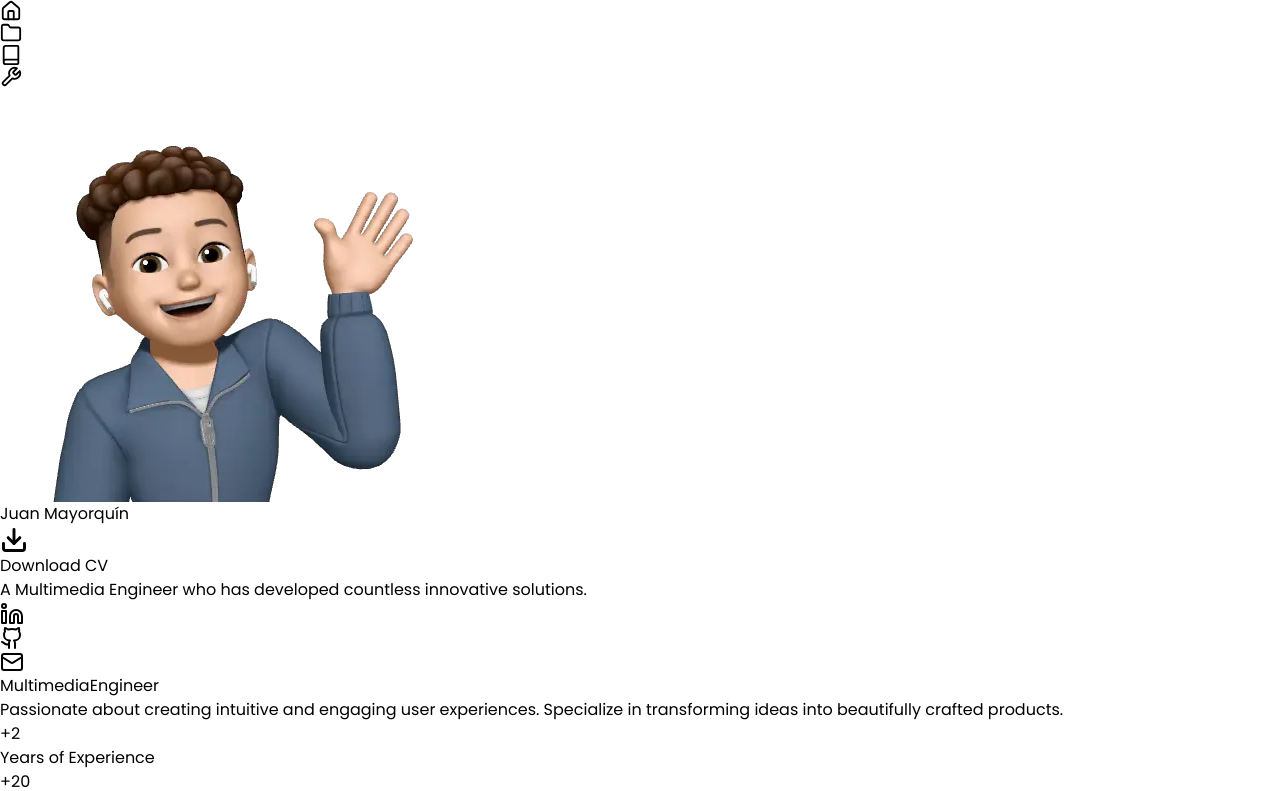
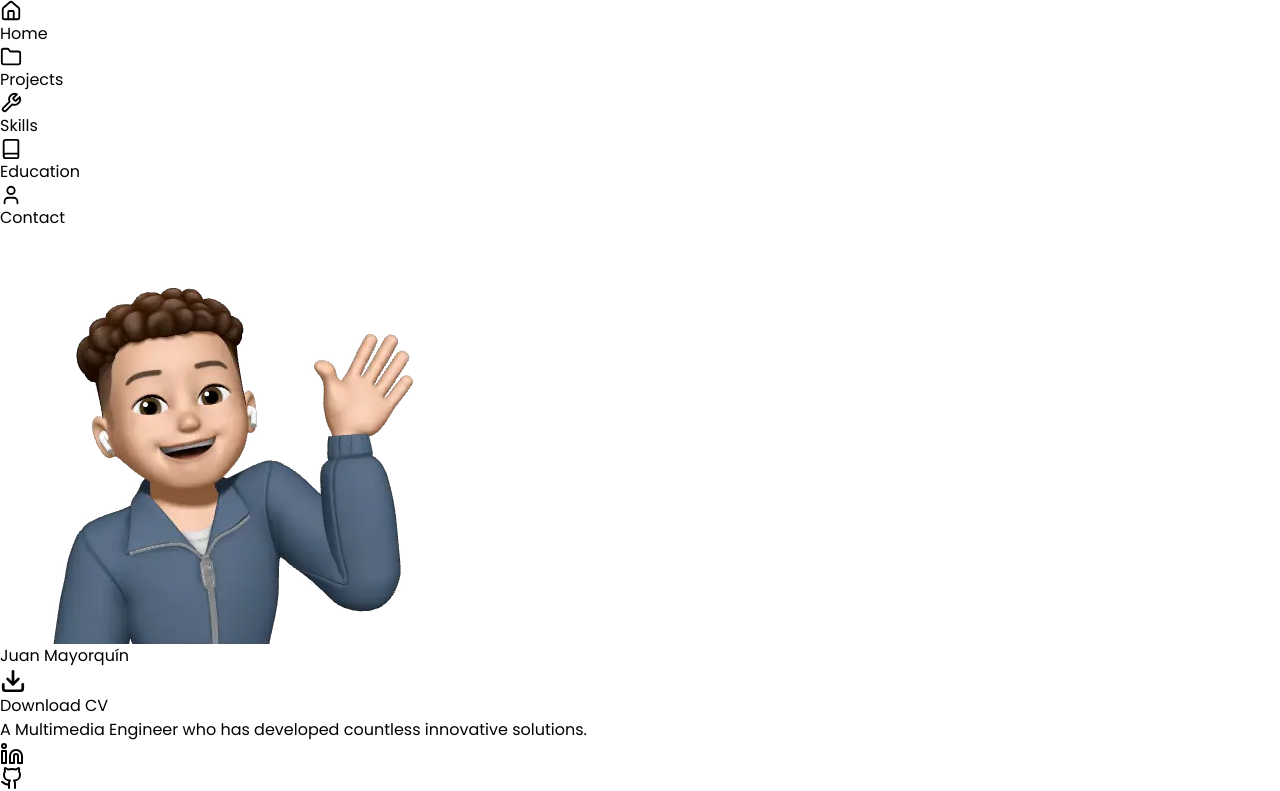
Before and after one commit to juanmayorquin/portfolio, a React (Vite) app: page / in a window 1280 px wide. Shown: the top 791 px of the page. Built offline with nearby package versions, Linux system fonts and the light colour scheme.

Commit message:
Actualizar estilos de Navbar, PresentationCard y ContactForm, y agregar componente NavbarItem

```diff
--- a/src/App.jsx
+++ b/src/App.jsx
@@ -10,11 +10,11 @@ import Footer from "./components/Footer";
 function App() {
   return (
     <>
-      <div className="bg-[radial-gradient(ellipse_at_top,_var(--tw-gradient-stops))] from-[#12181f] from-10% to-neutral-950">
+      <div className="bg-[radial-gradient(ellipse_at_top,_var(--tw-gradient-stops))] from-[#251917] via-black to-black">
         <Navbar />
         <div className="w-full flex flex-none items-center justify-center mt-16">
-          <div className="w-full max-w-6xl flex gap-20 relative">
-            <div className="h-full w-1/3 sticky top-1/2 -translate-y-1/2">
+          <div className="w-full max-w-6xl md:flex gap-20 relative">
+            <div className="h-full w-10/12 md:w-1/3 m-auto md:m-0 md:sticky md:top-1/2 md:-translate-y-1/2">
               <PresentationCard />
             </div>
             <div className="h-full w-2/3 flex flex-col gap-20">
--- a/src/components/Navbar.jsx
+++ b/src/components/Navbar.jsx
@@ -1,29 +1,15 @@
-import { LuHouse, LuFolder, LuBook, LuWrench } from "react-icons/lu";
+import { LuHouse, LuFolder, LuBook, LuWrench, LuUser } from "react-icons/lu";
+import NavbarItem from "./NavbarItem";
 
 const Navbar = () => {
   return (
-    <div className="w-full h-min p-6 grid place-items-center text-white">
-      <nav className="flex justify-between w-72 px-8 py-3 bg-white/[0.03] rounded-xl">
-        <div className="hover:scale-110 transition-all">
-          <a href="/">
-            <LuHouse size={22} />
-          </a>
-        </div>
-        <div className="hover:scale-110 transition-all">
-          <a href="#projects">
-            <LuFolder size={22} />
-          </a>
-        </div>
-        <div className="hover:scale-110 transition-all">
-          <a href="#education">
-            <LuBook size={22} />
-          </a>
-        </div>
-        <div className="hover:scale-110 transition-all">
-          <a href="#">
-            <LuWrench size={22} />
-          </a>
-        </div>
+    <div className="p-6 grid place-items-center text-white">
+      <nav className="flex justify-between gap w-80 px-8 py-4 bg-white/[0.03] rounded-xl">
+        <NavbarItem Icon={LuHouse} href={"/"} label={"Home"}/>
+        <NavbarItem Icon={LuFolder} href={"#projects"} label={"Projects"}/>
+        <NavbarItem Icon={LuWrench} href={"#skills"} label={"Skills"}/>
+        <NavbarItem Icon={LuBook} href={"#education"} label={"Education"}/>
+        <NavbarItem Icon={LuUser} href={"#contact"} label={"Contact"}/>
       </nav>
     </div>
   );
--- /dev/null
+++ b/src/components/NavbarItem.jsx
@@ -0,0 +1,15 @@
+/* eslint-disable react/prop-types */
+const NavbarItem = ({Icon, href, label}) => {
+  return (
+    <div className="relative hover:scale-110 group transition-all">
+          <a href={href}>
+            <Icon className="group-hover:text-white" size={22} />
+          </a>
+          <p className="bg-black/30 py-1 px-3 opacity-0 left-1/2 -translate-x-1/2 top-10 text-sm rounded cursor-default invisible group-hover:visible group-hover:opacity-100 absolute transition-all">
+            {label}
+          </p>
+        </div>
+  )
+}
+
+export default NavbarItem
--- a/src/components/Project.jsx
+++ b/src/components/Project.jsx
@@ -5,7 +5,7 @@ import Tag from "./Tag";
 
 const Project = ({ img, title, description, gitHubLink, deployLink, tags }) => {
   return (
-    <article className="flex items-center justify-between rounded-xl px-8 p-4 gap-5 hover:bg-white/5 border-2 border-white/10  transition-all duration-300">
+    <article className="flex items-center border-l-4 border-transparent hover:border-orange-600 justify-between rounded-l rounded-r-xl px-8 p-4 gap-5 hover:bg-white/5 hover:translate-x-2 transition-all">
       <div className="flex gap-10 items-center">
         <img
           className="object-cover rounded-md h-32 w-32"
--- a/src/components/SkillCard.jsx
+++ b/src/components/SkillCard.jsx
@@ -2,11 +2,11 @@
 const SkillCard = ({ Icon, name, color }) => {
   return (
     <div
-      className="flex h-32 w-32 items-center justify-center rounded-xl gap-6 p-4 hover:bg-white/5 border-2 border-white/10  transition-all duration-300 group"
+      className="flex h-32 w-32 items-center justify-center rounded-xl gap-6 p-4 hover:bg-white/5 hover:-translate-y-1 transition-all group"
       style={{color}}
     >
       <div className="flex flex-col gap-3 justify-center items-center">
-        <Icon size={50} />
+        <Icon className="group-hover:scale-105 transition-all" size={50} />
         <p className="text-lg text-neutral-300 group-hover:text-white font-medium transition-all">
           {name}
         </p>
--- a/src/components/TimelineItem.jsx
+++ b/src/components/TimelineItem.jsx
@@ -5,7 +5,7 @@ const TimelineItem = ({ title, school, initYear, finishYear, skills }) => {
   return (
     <div className="timeline-item flex items-center gap-5 group">
       <div className="timeline-item-dot h-5 w-5 rounded-[50%] bg-neutral-900 border-4 border-orange-600 group-hover:border-neutral-100 z-10 group-hover:bg-orange-600 group-hover:scale-[1.33] group-hover:shadow-sm  shadow-orange-600 transition-all"></div>
-      <div className="timeline-item-content w-full flex flex-col gap-4 group-hover:bg-white/5 px-8 py-5 rounded-xl transition-all">
+      <div className="timeline-item-content w-full flex flex-col gap-4 group-hover:bg-white/5 group-hover:translate-x-3 px-8 py-5 rounded-xl transition-all">
         <h3 className="text-white text-3xl font-semibold">{title}</h3>
         <p className="text-neutral-400 text-lg font-medium">{school}</p>
         <div className="flex flex-wrap gap-2">
--- a/src/sections/ContactForm.jsx
+++ b/src/sections/ContactForm.jsx
@@ -5,12 +5,12 @@ const ContactForm = () => {
   const labelStyle =
     "text-neutral-300 group-hover:text-white group-hover:font-medium transition-all w-full text-sm";
   const inputStyle =
-    "placeholder:text-neutral-400 p-3 outline-none w-full h-full text-[0.9rem] border border-neutral-500 focus:border-orange-600 leading-5 bg-neutral-700 rounded-lg appearance-none transition-all";
+    "placeholder:text-neutral-400 p-3 outline-none w-full h-full text-[0.9rem] border border-neutral-500 focus:border-orange-600 leading-5 bg-neutral-800 rounded-lg appearance-none transition-all";
 
   const [selectedValue, setSelectedValue] = useState("");
 
   return (
-    <section id="education" className="flex flex-col gap-10">
+    <section id="contact" className="flex flex-col gap-10">
       <h2 className="uppercase text-white font-bold text-8xl inline-block">
         Let's work
         <span className="text-neutral-700 inline-block">Together</span>
@@ -73,14 +73,14 @@ const ContactForm = () => {
             Message
           </label>
           <textarea
-            className={`${inputStyle} h-72`}
+            className={`${inputStyle} h-52`}
             placeholder="Your message"
             name="message"
             id="contact-message"
           ></textarea>
         </div>
         <button
-          className="w-full col-span-2 bg-orange-600 p-3 rounded-xl font-semibold flex items-center justify-center text-lg hover:text-neutral-800"
+          className="w-full col-span-2 bg-orange-600 p-3 rounded-xl font-semibold flex items-center justify-center text-lg hover:text-neutral-800 transition-all"
           type="submit"
         >
           Submit
--- a/src/sections/MainSection.jsx
+++ b/src/sections/MainSection.jsx
@@ -32,7 +32,7 @@ const MainSection = () => {
             <div
               className={`w-min border rounded-lg p-1 self-end hover:bg-white hover:text-rose-600 transition-all hover:cursor-pointer`}
             >
-              <a href={"#"}>
+              <a href={"#projects"}>
                 <LuArrowRight  size={24} />
               </a>
             </div>
@@ -51,7 +51,7 @@ const MainSection = () => {
             <div
               className={`w-min border border-neutral-900 rounded-lg p-1 self-end hover:bg-neutral-900 hover:text-teal-500 transition-all hover:cursor-pointer`}
             >
-              <a href={"#"}>
+              <a href={"#skills"}>
                 <LuArrowRight size={24} />
               </a>
             </div>
--- a/src/sections/RecentProjectsSection.jsx
+++ b/src/sections/RecentProjectsSection.jsx
@@ -24,7 +24,7 @@ const RecentProjectsSection = () => {
       description: "Another short and clear project description",
       deployLink: "#",
       gitHubLink: "#",
-      tags: ["HTML", "CSS", "TypeScript", "Preact"],
+      tags: ["HTML", "CSS", "TypeScript"],
     },
   ];
   return (
--- a/src/sections/SkillsSection.jsx
+++ b/src/sections/SkillsSection.jsx
@@ -34,7 +34,7 @@ const SkillsSection = () => {
   ];
 
   return (
-    <section id="education" className="flex flex-col gap-10">
+    <section id="skills" className="flex flex-col gap-10">
       <h2 className="uppercase text-white font-bold text-8xl inline-block">
         Strengths
         <span className="text-neutral-700 inline-block">& Skills</span>
```
Also changed, not shown: src/components/PresentationCard.jsx (+5 -5 lines).
